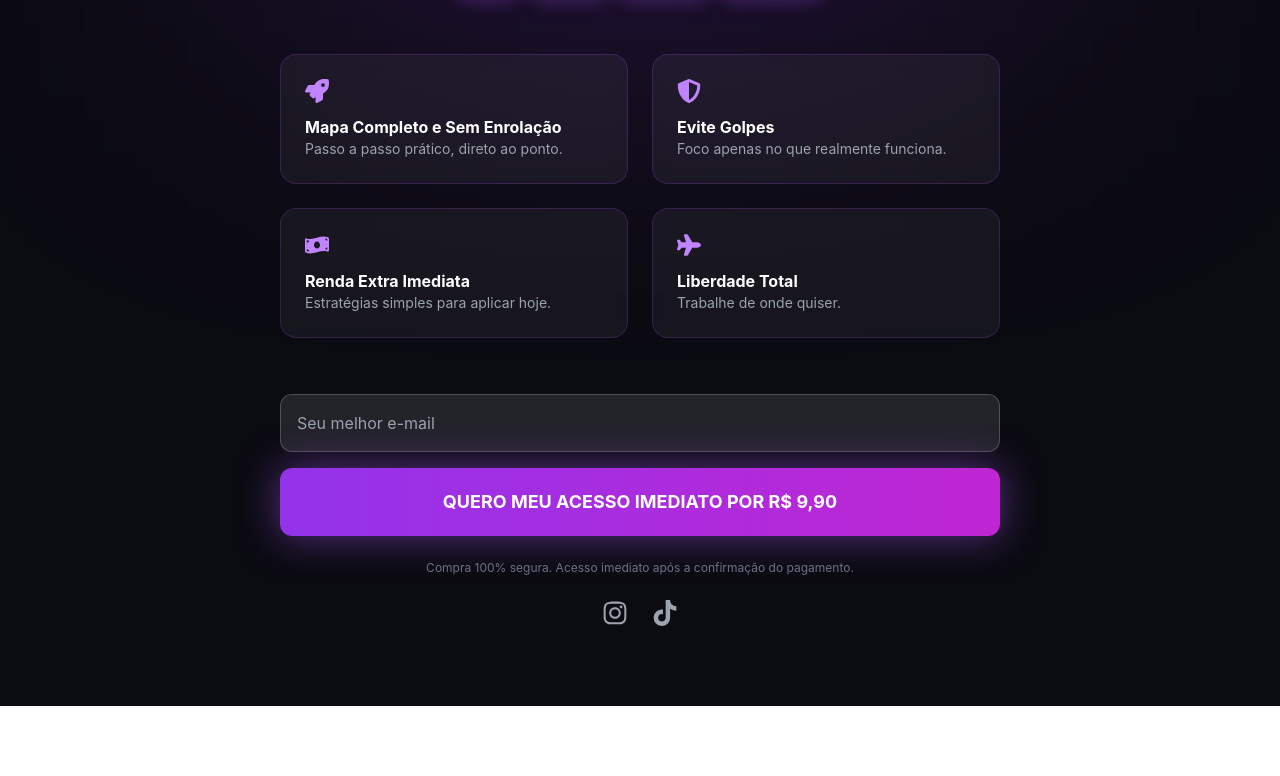
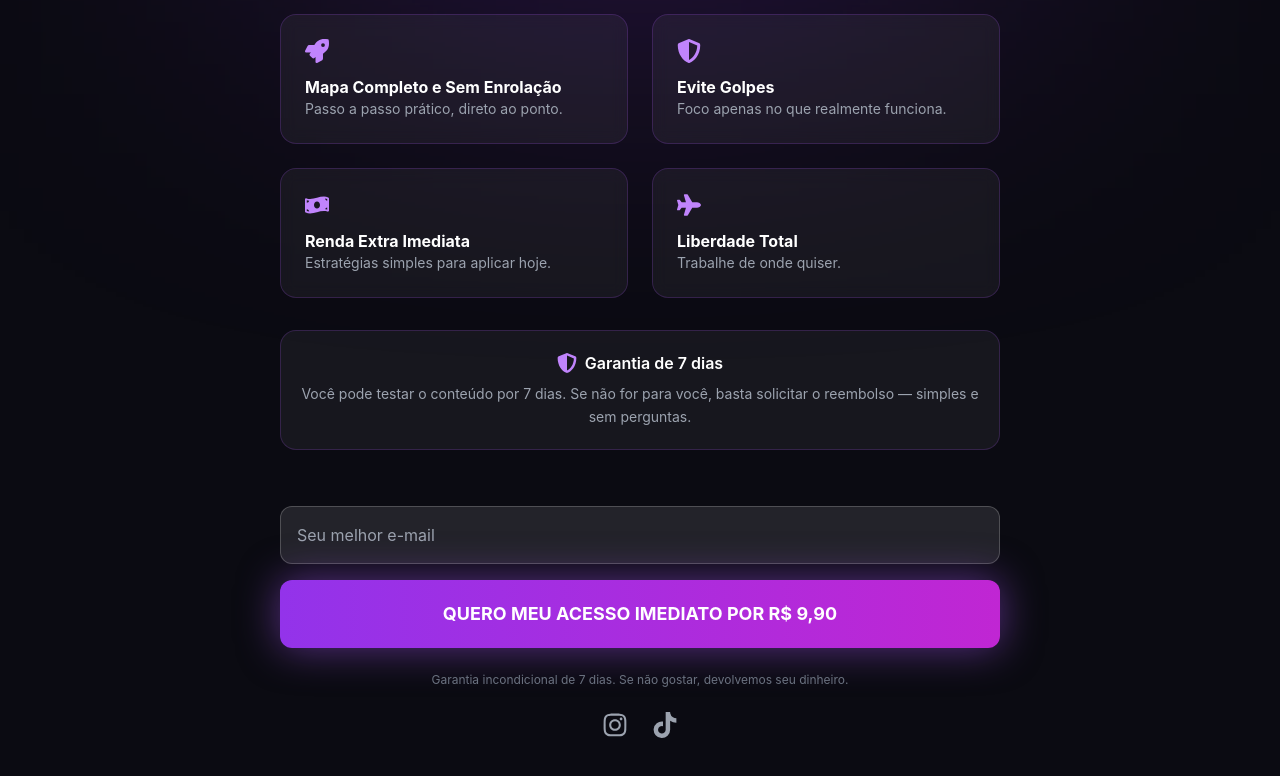
Before and after one commit to Miguel-Aleixo/Plataforma_De_Vendas, a Next.js app: page /metodo in a window 1280 px wide. Shown: the part 578-1354 px from the top of the page. Before the commit the page ends 1284 px from the top, so only its background shows below. Built offline with nearby package versions, Linux system fonts and the light colour scheme.

Commit message:
Finalizado

```diff
--- a/pages/metodo.tsx
+++ b/pages/metodo.tsx
@@ -66,8 +66,7 @@ const PAGE_CONTENT = {
     },
   ],
   cta: "QUERO MEU ACESSO IMEDIATO POR R$ 9,90",
-  guarantee:
-    "Compra 100% segura. Acesso imediato após a confirmação do pagamento.",
+  guarantee: "Garantia incondicional de 7 dias. Se não gostar, devolvemos seu dinheiro.",
   social: {
     instagram: "https://www.instagram.com/caminho.digital0/",
     tiktok: "https://www.tiktok.com/@caminho.digital0",
@@ -192,7 +191,7 @@ export default function Home() {
       {/* GLOW */}
       <div className="absolute -top-40 left-1/2 -translate-x-1/2 w-[700px] h-[700px] bg-purple-600/30 blur-[160px]" />
 
-      <section className="max-w-3xl mx-auto px-6 py-20">
+      <section className="max-w-3xl mx-auto px-6 pb-20 pt-10">
         {/* HEADER */}
         <motion.div
           initial={{ opacity: 0, y: 40 }}
@@ -248,6 +247,23 @@ export default function Home() {
           })}
         </div>
 
+        {/* GARANTIA 7 DIAS */}
+        <motion.div
+          whileHover={{ scale: 1.03 }}
+          className="mt-8 p-5 rounded-2xl bg-white/5 border border-purple-500/20 text-center"
+        >
+          <div className="flex items-center justify-center gap-2 mb-2">
+            <FaShieldAlt className="text-purple-400 text-xl" />
+            <span className="font-semibold">Garantia de 7 dias</span>
+          </div>
+
+          <p className="text-sm text-gray-400 leading-relaxed">
+            Você pode testar o conteúdo por 7 dias.
+            Se não for para você, basta solicitar o reembolso — simples e sem perguntas.
+          </p>
+        </motion.div>
+
+
         {/* FORM */}
         <form
           onSubmit={handleSubmit}
```
